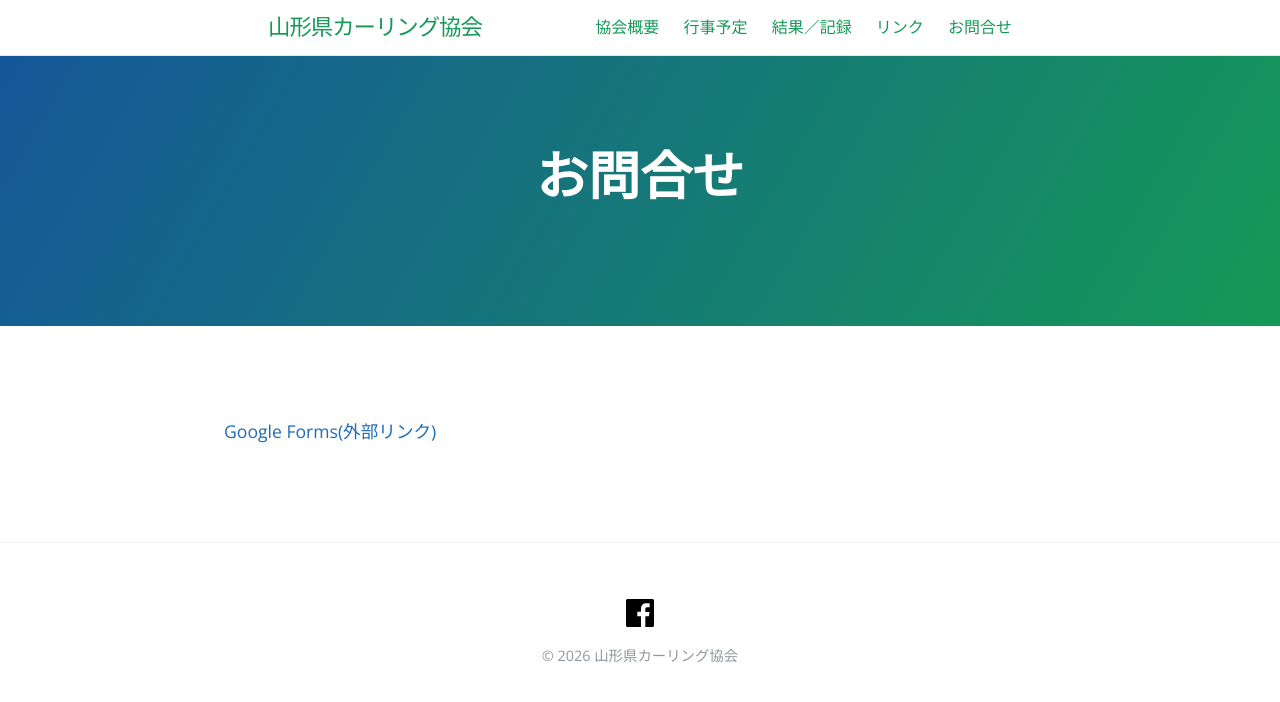
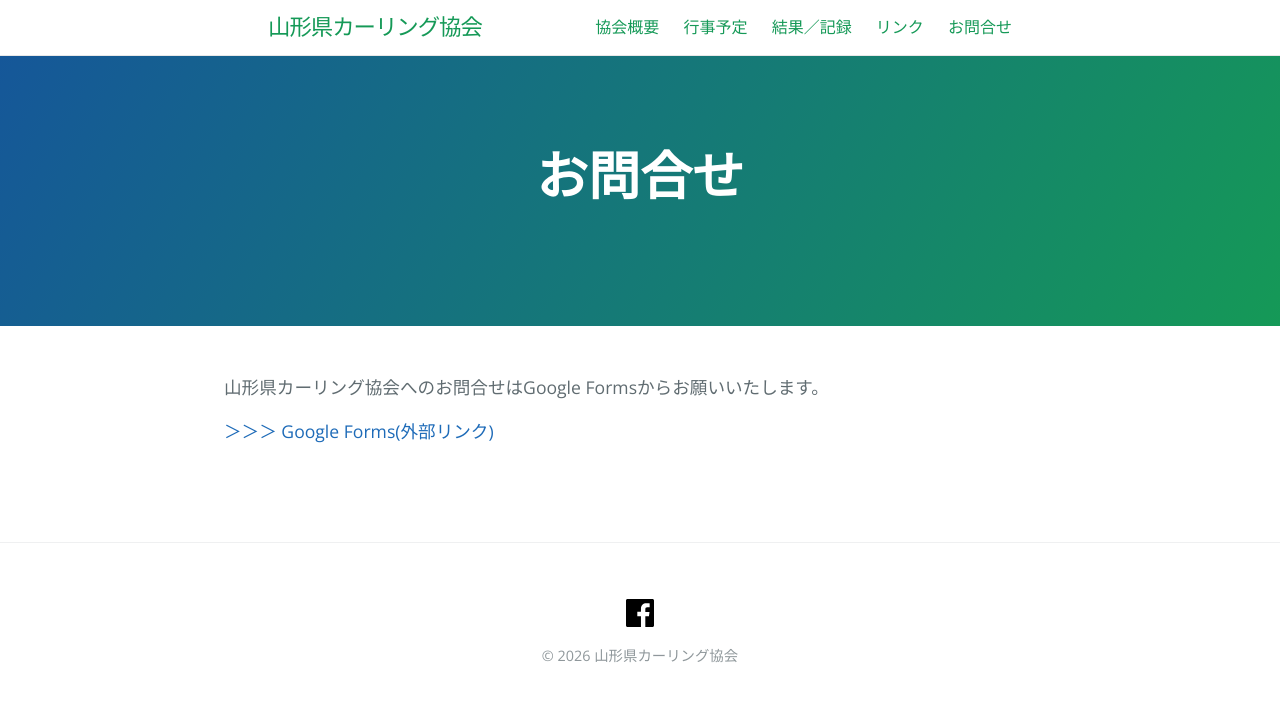
Before and after one commit to oleatech/yamagata-curling-assoc, a Jekyll site: the page built from 05_contact_us.markdown, in a window 1280 px wide. Shown: the top 702 px of the page. Built offline with Jekyll 4.4.1, drawn with Linux system fonts in a browser that asks for light colours.

Commit message:
Update 05_contact_us.markdown

```diff
--- a/05_contact_us.markdown
+++ b/05_contact_us.markdown
@@ -9,7 +9,7 @@ order: 50
 ---
 
 
-
+山形県カーリング協会へのお問合せはGoogle Formsからお願いいたします。
 <br>
 
-[Google Forms(外部リンク)](https://docs.google.com/forms/d/e/1FAIpQLSeuNFcXh2fpqk8ga6HhecmBNYo5zEwQtkPcyUJd4wwzUfpiRg/viewform?usp=header)
+[＞＞＞ Google Forms(外部リンク)](https://docs.google.com/forms/d/e/1FAIpQLSeuNFcXh2fpqk8ga6HhecmBNYo5zEwQtkPcyUJd4wwzUfpiRg/viewform?usp=header)
```
